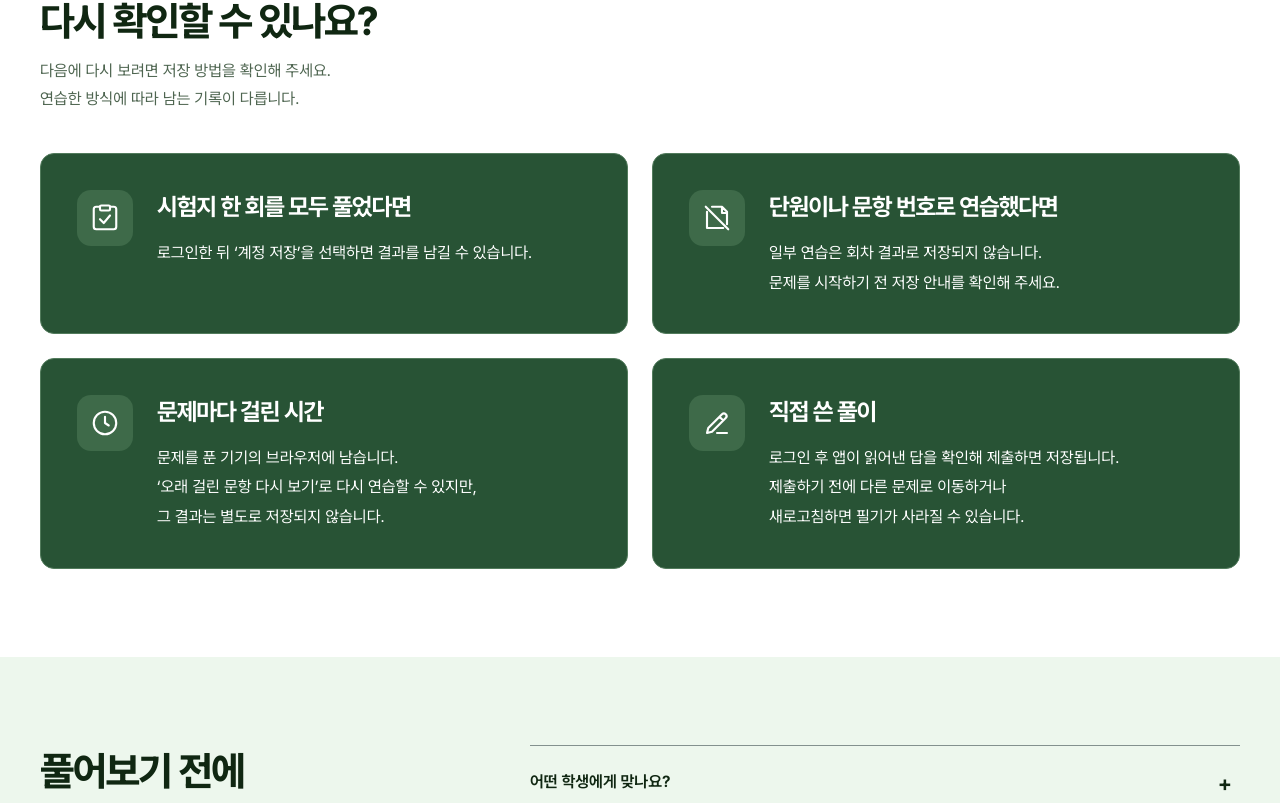
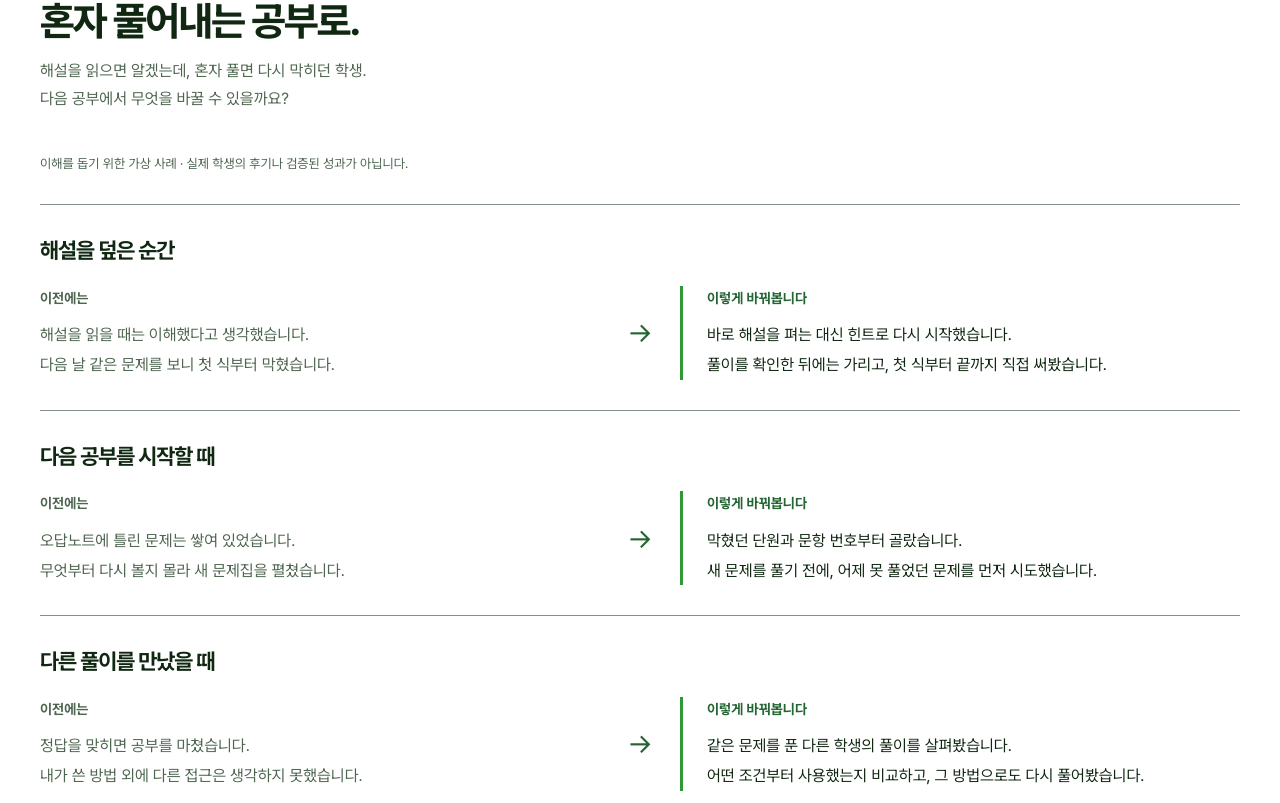
Before and after one commit to webfitmoon/trinitylab, a Next.js app: page / in a window 1280 px wide. Shown: the part 4962-5765 px from the top of the page. Built offline with nearby package versions, Linux system fonts and the light colour scheme.

Commit message:
Show illustrative learning changes and move storage guide

```diff
--- a/app/globals.css
+++ b/app/globals.css
@@ -592,3 +592,24 @@
 .brand-wordmark>span:first-child{font-size:22px;font-weight:800;letter-spacing:.015em}
 .brand-wordmark>span:last-child{font-size:12px;font-weight:700;letter-spacing:.3em}
 @media(max-width:767px){.trinity .brand-logo{gap:8px}.brand-logo img{width:36px;height:36px}.brand-wordmark>span:first-child{font-size:20px}.brand-wordmark>span:last-child{font-size:11px}}
+
+/* Illustrative learning story and relocated storage guide. */
+.learning-change{background:#fff}
+.learning-example-label{font-size:13px;color:var(--muted);max-width:none;margin-bottom:28px}
+.learning-moment{padding:30px 0;border-top:1px solid var(--border)}
+.learning-moment:last-child{border-bottom:1px solid var(--border)}
+.learning-moment h3{font-size:22px;margin-bottom:20px}
+.learning-comparison{display:grid;grid-template-columns:minmax(0,1fr) 32px minmax(0,1fr);gap:24px;align-items:center}
+.learning-comparison>div>span{display:block;font-size:14px;font-weight:700;margin-bottom:10px}
+.learning-comparison p{margin:0;line-height:1.85}
+.learning-before{color:var(--muted)}
+.learning-after{border-left:3px solid #2f9936;padding-left:24px}
+.learning-after>span,.learning-arrow{color:#246533}
+.learning-arrow{font-size:28px;text-align:center}
+.learning-takeaway{margin:36px 0 0;font-size:22px;line-height:1.65;max-width:none}
+.program-guide .record-cards article{background:#fff;border-color:#d7e6d0}
+.program-guide .record-cards h3,.program-guide .record-cards p{color:var(--ink)}
+.program-guide .record-cards h3{margin-bottom:0}
+.program-guide .record-cards p{margin-top:10px;margin-bottom:0}
+.program-guide .record-section .section-head h2{margin-bottom:0}
+@media(max-width:767px){.learning-comparison{grid-template-columns:1fr;gap:16px}.learning-arrow{text-align:left;transform:rotate(90deg);width:28px}.learning-after{padding-left:16px}.learning-takeaway{font-size:20px}.learning-example-label{font-size:12px}}
--- a/app/page.jsx
+++ b/app/page.jsx
@@ -4,7 +4,7 @@
 import ReassuranceSection from "../components/reassurance-section";
 import ProgramSection from "../components/program-section";
 import TrainingSection from "../components/training-section";
-import RecordSection from "../components/record-section";
+import LearningChangeSection from "../components/learning-change-section";
 import HomeFaqSection from "../components/home-faq-section";
 import StartSection from "../components/start-section";
 
@@ -17,7 +17,7 @@
 <TrainingSection />
 <ReassuranceSection />
 <ProgramSection />
-<RecordSection />
+<LearningChangeSection />
 <HomeFaqSection />
 <StartSection /></main>
     <footer className="footer"><div className="wrap"><strong>{"트리니티에듀랩"}</strong><p>{"© 2026 트리니티에듀랩"}</p></div></footer>
--- /dev/null
+++ b/components/learning-change-section.jsx
@@ -0,0 +1,13 @@
+const moments = [
+  { title: "해설을 덮은 순간", before: <>해설을 읽을 때는 이해했다고 생각했습니다.<br />다음 날 같은 문제를 보니 첫 식부터 막혔습니다.</>, after: <>바로 해설을 펴는 대신 힌트로 다시 시작했습니다.<br />풀이를 확인한 뒤에는 가리고, 첫 식부터 끝까지 직접 써봤습니다.</> },
+  { title: "다음 공부를 시작할 때", before: <>오답노트에 틀린 문제는 쌓여 있었습니다.<br />무엇부터 다시 볼지 몰라 새 문제집을 펼쳤습니다.</>, after: <>막혔던 단원과 문항 번호부터 골랐습니다.<br />새 문제를 풀기 전에, 어제 못 풀었던 문제를 먼저 시도했습니다.</> },
+  { title: "다른 풀이를 만났을 때", before: <>정답을 맞히면 공부를 마쳤습니다.<br />내가 쓴 방법 외에 다른 접근은 생각하지 못했습니다.</>, after: <>같은 문제를 푼 다른 학생의 풀이를 살펴봤습니다.<br />어떤 조건부터 사용했는지 비교하고, 그 방법으로도 다시 풀어봤습니다.</> },
+];
+export default function LearningChangeSection() {
+  return <section className="section learning-change" id="learning-change" aria-labelledby="learning-change-title"><div className="wrap">
+    <div className="section-head"><h2 id="learning-change-title">해설을 이해하는 공부에서,<br />혼자 풀어내는 공부로.</h2><p>해설을 읽으면 알겠는데, 혼자 풀면 다시 막히던 학생.<br />다음 공부에서 무엇을 바꿀 수 있을까요?</p></div>
+    <p className="learning-example-label">이해를 돕기 위한 가상 사례 · 실제 학생의 후기나 검증된 성과가 아닙니다.</p>
+    <div className="learning-moments">{moments.map(moment => <article className="learning-moment" key={moment.title}><h3>{moment.title}</h3><div className="learning-comparison"><div className="learning-before"><span>이전에는</span><p>{moment.before}</p></div><span className="learning-arrow" aria-hidden="true">→</span><div className="learning-after"><span>이렇게 바꿔봅니다</span><p>{moment.after}</p></div></div></article>)}</div>
+    <p className="learning-takeaway">오늘 공부의 끝을, 해설을 읽은 순간이 아니라<br /><strong>혼자 다시 풀어본 순간으로 바꿔보세요.</strong></p>
+  </div></section>;
+}
```
Also changed, not shown: components/program-guide.jsx (+5 -3 lines).
